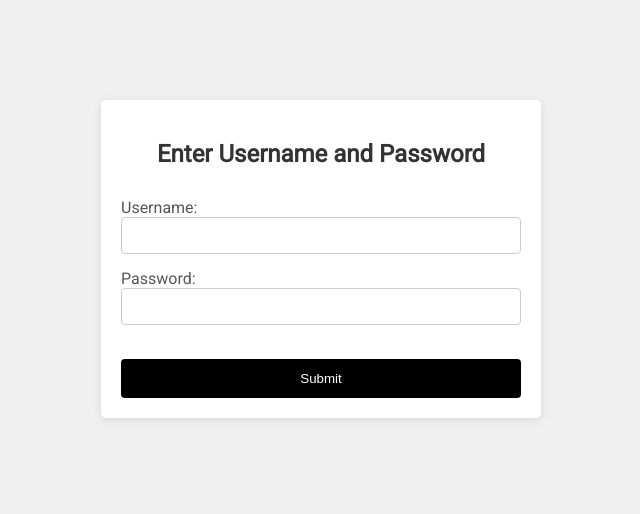
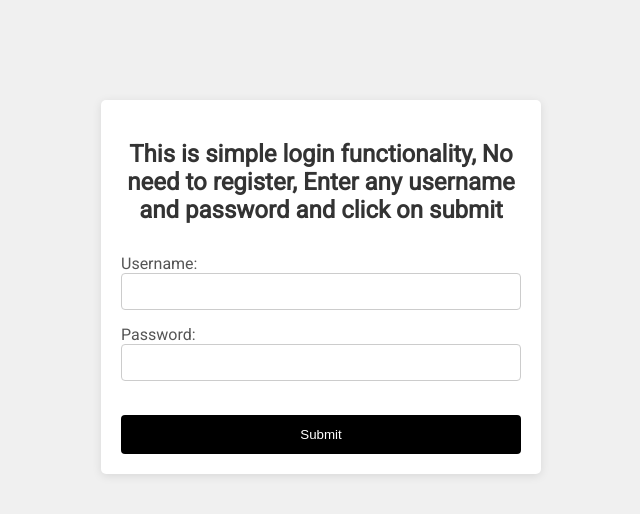
Before and after one commit to dineshbellamkonda12/Vertu-Motors-Website, a plain HTML site: page loginform.html in a window 1280 px wide. Shown: the whole page, without its empty margins (319-959 px from the left). Drawn offline with Linux system fonts and the light colour scheme.

Commit message:
Updated loginform.html page

```diff
--- a/loginform.html
+++ b/loginform.html
@@ -9,7 +9,7 @@
 <body>
     <!-- Display Login Form -->
     <div class="container">
-        <h2>Enter Username and Password</h2>
+        <h2>This is simple login functionality, No need to register, Enter any username and password and click on submit</h2>
         <form onsubmit="return saveUsername()">
             <label for="username">Username:</label>
             <input type="text" id="username" name="username" required>
```
